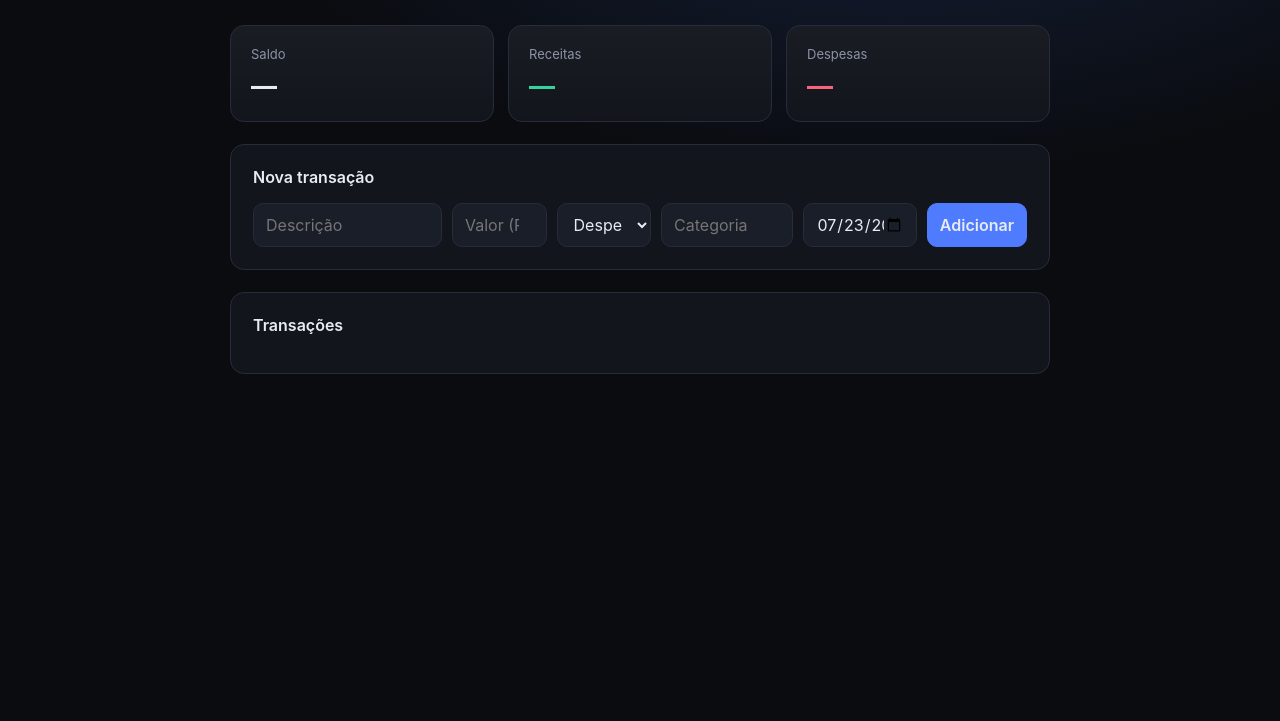
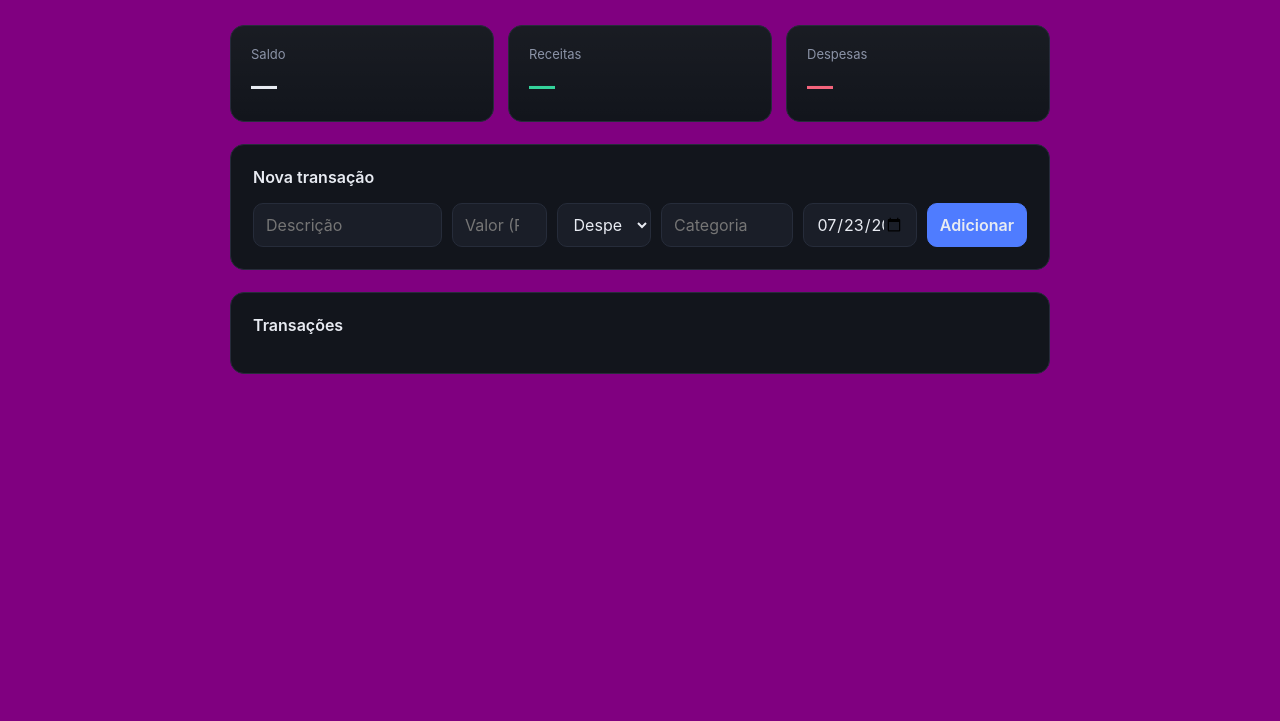
Before and after one commit to andre2654/fintex-wallet, a website: page public/index.html in a window 1280 px wide. Shown: the part 79-800 px from the top of the page. Drawn offline with Linux system fonts and the light colour scheme; no server answers.

Commit message:
coder(wi_efb5675e21f473e8a12b704a51cfd28b0be25829b547a2762bfb038301cc8ddb): Change BG
Acceptance criteria: Acceptance criteria: the app background

```diff
--- a/public/style.css
+++ b/public/style.css
@@ -19,7 +19,7 @@
 
 body {
   font-family: -apple-system, BlinkMacSystemFont, 'Segoe UI', Roboto, sans-serif;
-  background: radial-gradient(1200px 600px at 70% -10%, #16203a 0%, var(--bg) 55%);
+  background: purple;
   color: var(--text);
   min-height: 100vh;
 }
```
